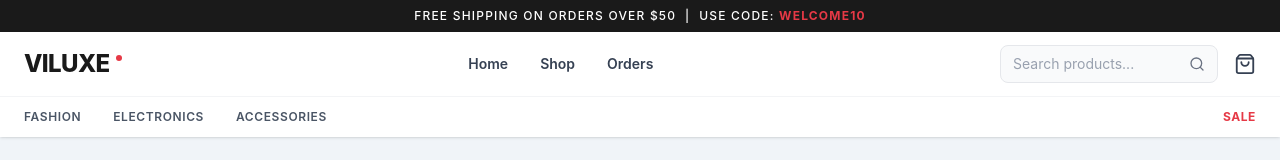
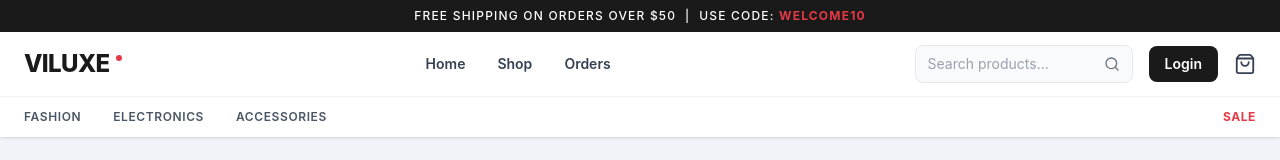
Before and after one commit to muhammedrinash/Shop, a React app in the folder Frontend/: page / in a window 1280 px wide. Shown: the top 160 px of the page. Built offline with nearby package versions, Linux system fonts and the light colour scheme; no server answers; the HTML template or start-up script is replaced by a standard one.

Commit message:
Add login button to navbar

```diff
--- a/Frontend/src/Components/Navbar.jsx
+++ b/Frontend/src/Components/Navbar.jsx
@@ -77,8 +77,8 @@ const Navbar = ({ cartCount }) => {
                 </button>
               </form>
 
-              {/* User — only show when logged in */}
-              {user && (
+              {/* User */}
+              {user ? (
                 <div className="hidden md:flex items-center gap-3">
                   <span className="text-sm font-semibold text-gray-700">Hi, {user.name?.split(' ')[0]}</span>
                   <button
@@ -89,6 +89,13 @@ const Navbar = ({ cartCount }) => {
                     <LogOut size={18} />
                   </button>
                 </div>
+              ) : (
+                <Link
+                  to="/login"
+                  className="hidden md:inline-flex items-center gap-1.5 bg-[#1a1a1a] text-white text-sm font-semibold px-4 py-2 rounded-lg hover:bg-[#e63946] transition-colors"
+                >
+                  Login
+                </Link>
               )}
 
               {/* Cart */}
@@ -133,10 +140,12 @@ const Navbar = ({ cartCount }) => {
             {user?.isAdmin && (
               <Link to="/admin" className="text-sm font-bold text-[#e63946] py-1" onClick={() => setMenuOpen(false)}>Admin</Link>
             )}
-            {user && (
+            {user ? (
               <button onClick={handleLogout} className="text-left text-sm font-semibold text-gray-500 hover:text-[#e63946] py-1">
                 Sign Out ({user.name?.split(' ')[0]})
               </button>
+            ) : (
+              <Link to="/login" className="text-sm font-semibold text-white bg-[#1a1a1a] px-4 py-2 rounded-lg text-center hover:bg-[#e63946] transition-colors" onClick={() => setMenuOpen(false)}>Login</Link>
             )}
           </div>
         )}
```
